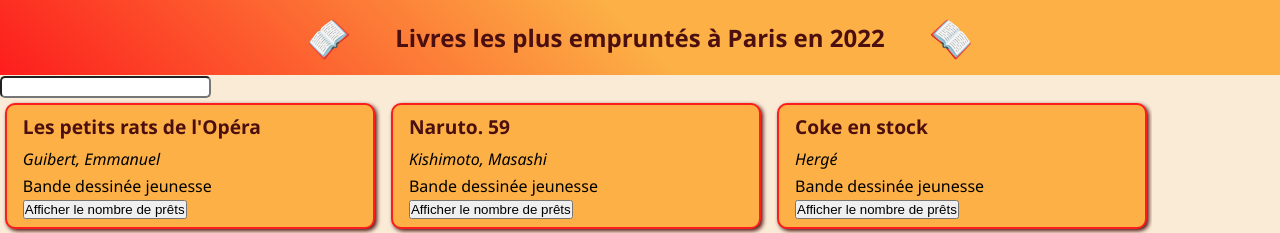
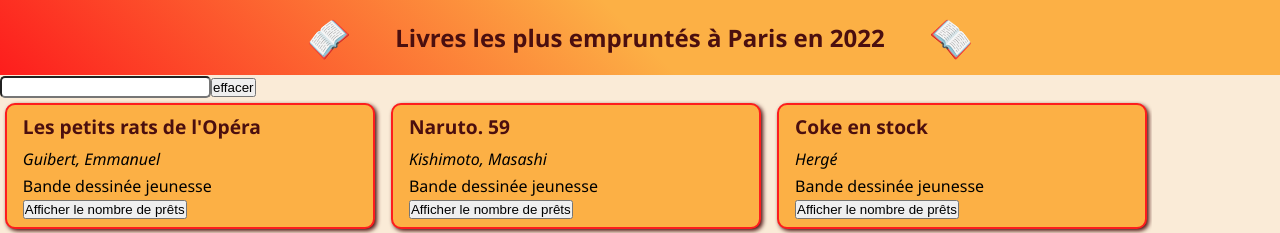
Before and after one commit to Ellundril/adataviz-react, a React (Vite) app: page / in a window 1280 px wide. Shown: the top 233 px of the page. Built offline with nearby package versions, Linux system fonts and the light colour scheme.

Commit message:
feat: ajout d'un bouton effacer pour effacer la recherche

```diff
--- a/src/App.jsx
+++ b/src/App.jsx
@@ -2,10 +2,11 @@ import Entete from "./components/Entete";
 import Carte from "./components/Carte";
 import { donnees } from "./donnees.js";
 import NombredeTitres from "./components/NombreDeTitres.jsx";
+import Button from "./components/Button.jsx";
 import { useState } from "react";
 
 function App() {
-  const [recherche, setRecherche] = useState([]);
+  const [recherche, setRecherche] = useState("");
   function displayLivre() {
     if (recherche.length === 0) {
       return donnees;
@@ -15,6 +16,10 @@ function App() {
     );
     return livresFiltres;
   }
+
+  function effacer() {
+    setRecherche("");
+  }
   return (
     <>
       <Entete></Entete>
@@ -22,8 +27,10 @@ function App() {
       <input
         type="search"
         id="recherche"
+        value={recherche}
         onChange={(e) => setRecherche(e.target.value)}
       />
+      <Button action={effacer} contenu="effacer"></Button>
       <section className="cartes">
         {displayLivre().length > 0 ? (
           displayLivre().map((livre) => (
```
